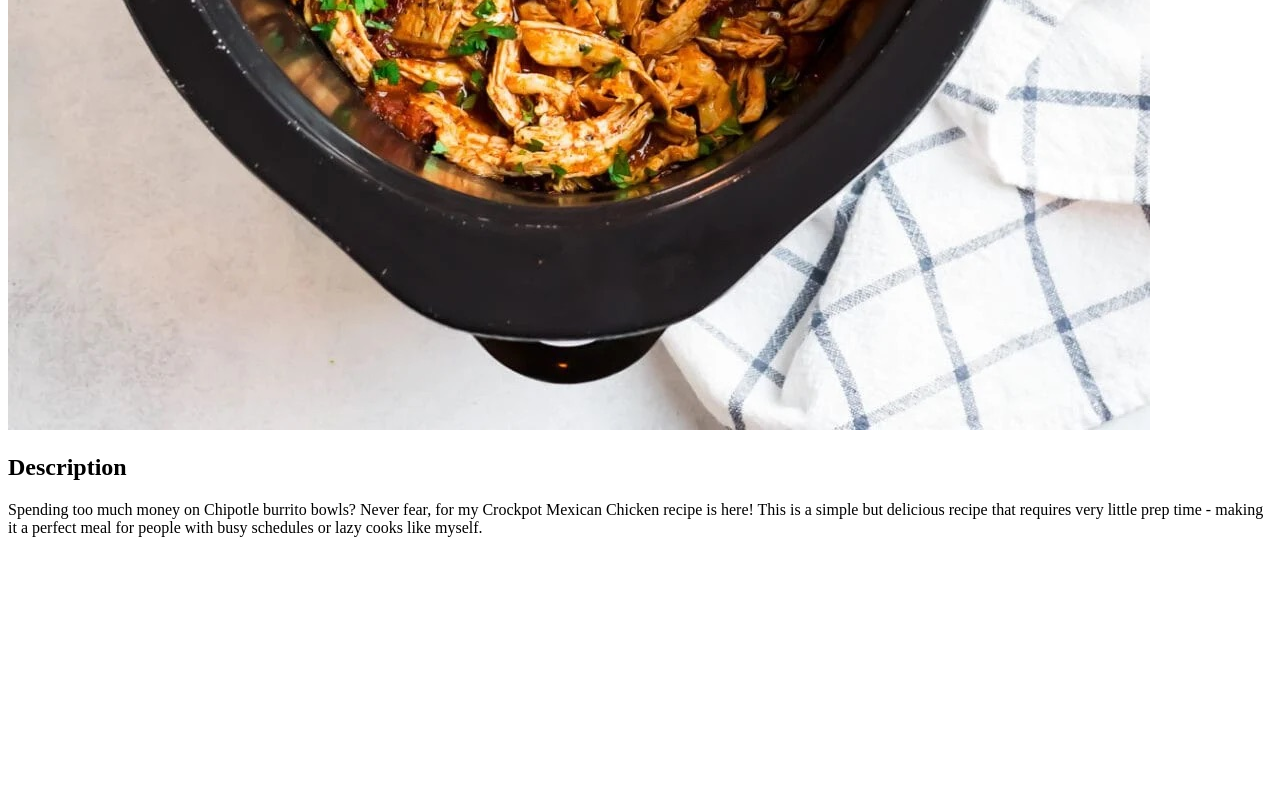
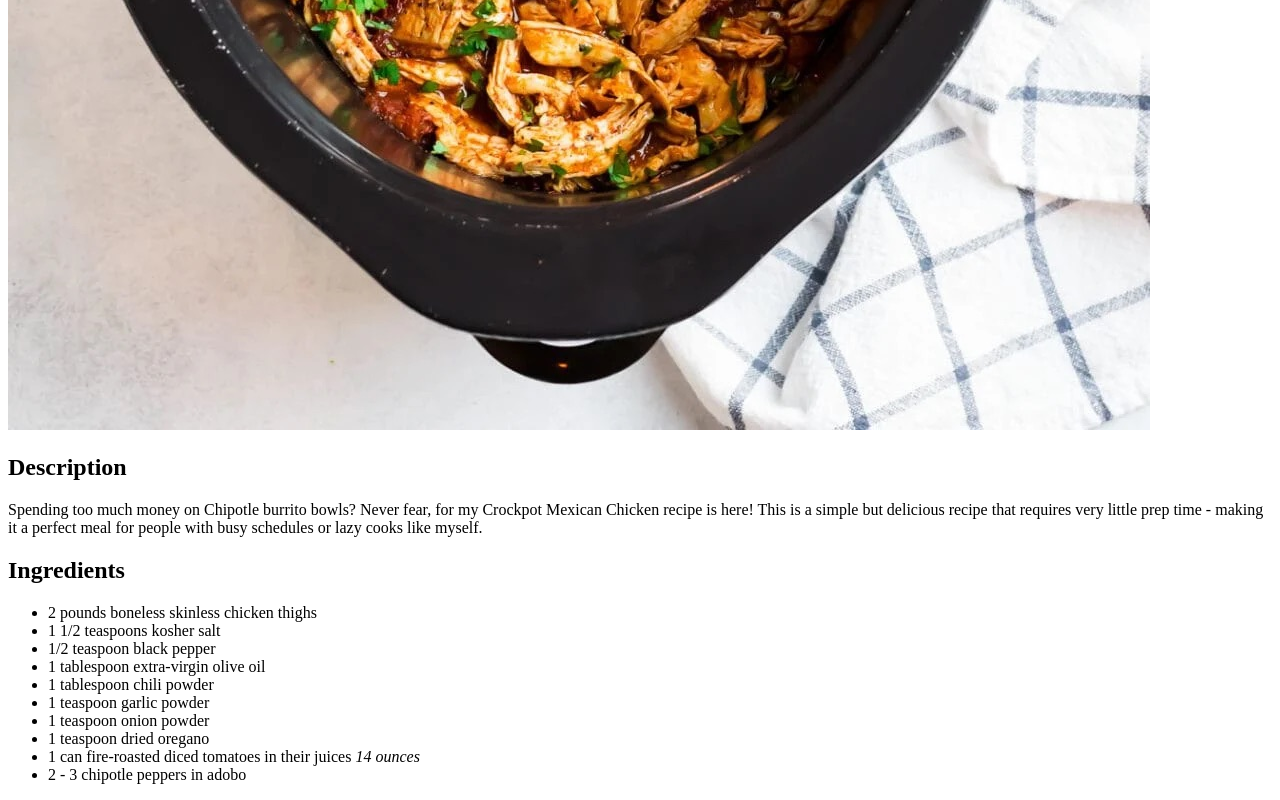
Before and after one commit to acreagan/odin-recipes, a plain HTML site: page recipes/crockpot-mexican-chicken.html in a window 1280 px wide. Shown: the part 1186-1986 px from the top of the page. Before the commit the page ends 1739 px from the top, so only its background shows below. Drawn offline with Linux system fonts and the light colour scheme.

Commit message:
Add ingredients

```diff
--- a/recipes/crockpot-mexican-chicken.html
+++ b/recipes/crockpot-mexican-chicken.html
@@ -10,5 +10,18 @@
         <img src="../img/crockpot-mexican-chicken.jpeg">
         <h2>Description</h2>
         <p>Spending too much money on Chipotle burrito bowls? Never fear, for my Crockpot Mexican Chicken recipe is here! This is a simple but delicious recipe that requires very little prep time - making it a perfect meal for people with busy schedules or lazy cooks like myself. </p>
+        <h2>Ingredients</h2>
+        <ul>
+            <li>2 pounds boneless skinless chicken thighs</li>
+            <li>1 1/2 teaspoons kosher salt</li>
+            <li>1/2 teaspoon black pepper</li>
+            <li>1 tablespoon extra-virgin olive oil</li>
+            <li>1 tablespoon chili powder</li>
+            <li>1 teaspoon garlic powder</li>
+            <li>1 teaspoon onion powder</li>
+            <li>1 teaspoon dried oregano</li>
+            <li>1 can fire-roasted diced tomatoes in their juices <em>14 ounces</em></li>
+            <li>2 - 3 chipotle peppers in adobo</li>
+        </ul>
     </body>
 </html>
```
